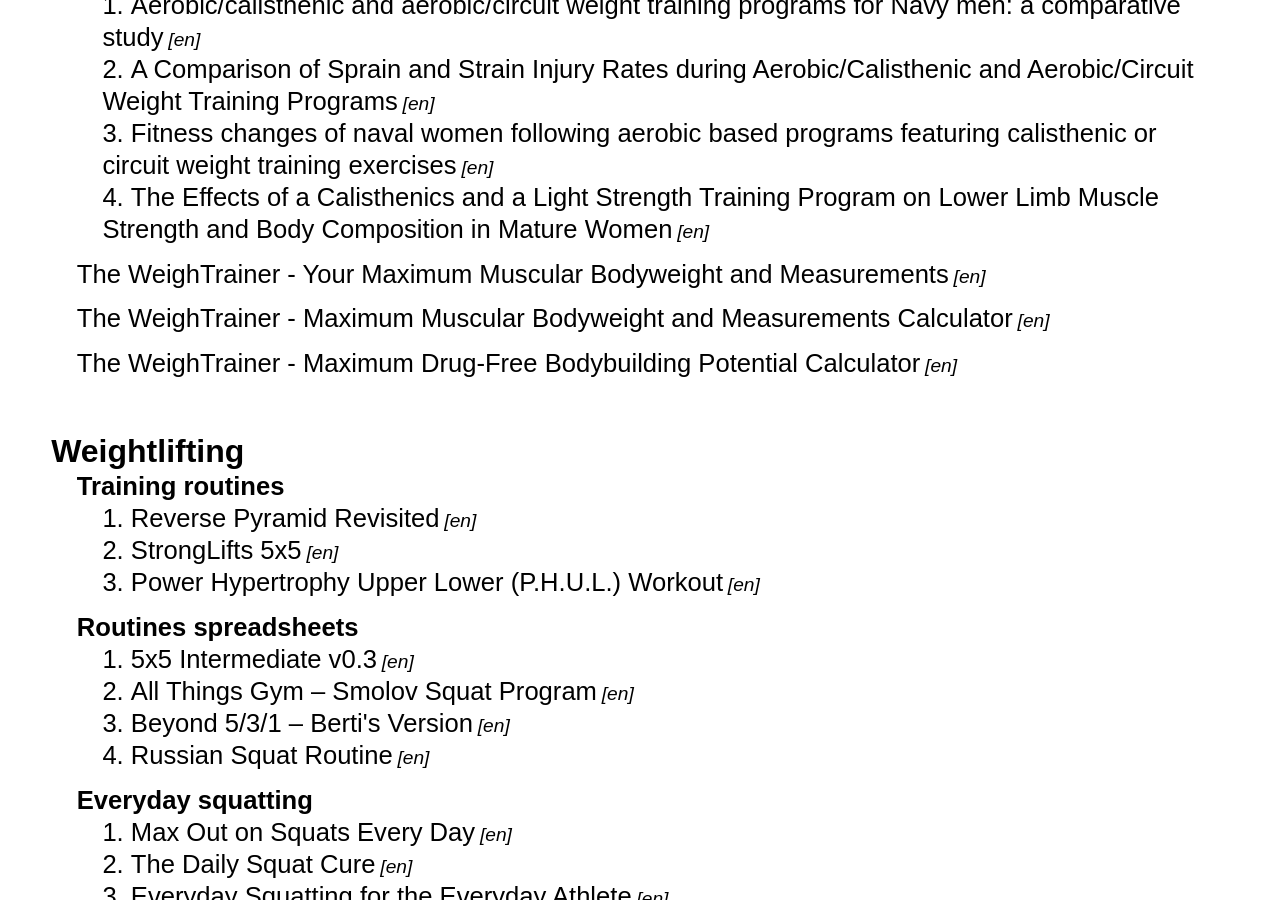
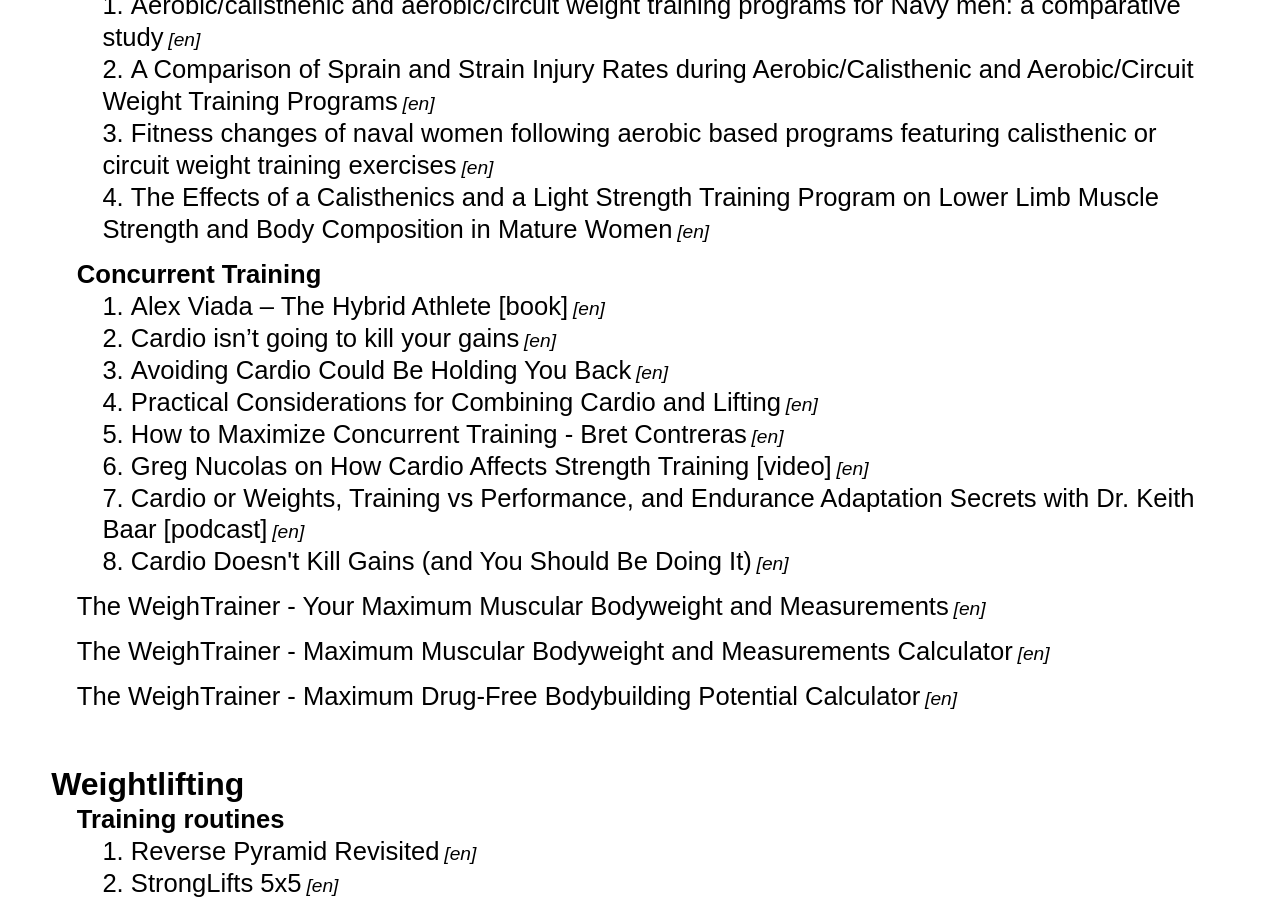
Before and after one commit to kamilogorek/kamilogorek, a Jekyll site: the page built from training.md, in a window 1280 px wide and 900 px high, scrolled down 981 px. Built offline with Jekyll 4.4.1, drawn with Linux system fonts in a browser that asks for light colours.

Commit message:
[sport] Concurrent training materials

```diff
--- a/training.md
+++ b/training.md
@@ -50,6 +50,20 @@
                     <li data-lang="en"><a href="http://oai.dtic.mil/oai/oai?verb=getRecord&metadataPrefix=html&identifier=ADA160621">A Comparison of Sprain and Strain Injury Rates during Aerobic/Calisthenic and Aerobic/Circuit Weight Training Programs</a></li>
                     <li data-lang="en"><a href="http://link.springer.com/article/10.1007/BF00426140">Fitness changes of naval women following aerobic based programs featuring calisthenic or circuit weight training exercises</a></li>
                     <li data-lang="en"><a href="http://journals.lww.com/nsca-jscr/Abstract/2003/08000/The_Effects_of_a_Calisthenics_and_a_Light_Strength.28.aspx">The Effects of a Calisthenics and a Light Strength Training Program on Lower Limb Muscle Strength and Body Composition in Mature Women</a></li>
+                </ol>
+            </dd>
+
+            <dt>Concurrent Training</dt>
+            <dd>
+                <ol>
+                    <li data-lang="en"><a href="http://www.store.jtsstrength.com/resources/hybrid-athlete">Alex Viada – The Hybrid Athlete [book]</a></li>
+                    <li data-lang="en"><a href="http://www.strengtheory.com/cardio-hypertrophy/">Cardio isn’t going to kill your gains</a></li>
+                    <li data-lang="en"><a href="http://www.strengtheory.com/avoiding-cardio-could-be-holding-you-back/">Avoiding Cardio Could Be Holding You Back</a></li>
+                    <li data-lang="en"><a href="http://www.strengtheory.com/practical-considerations-for-combining-cardiovascular-training-and-lifting/">Practical Considerations for Combining Cardio and Lifting</a></li>
+                    <li data-lang="en"><a href="http://bretcontreras.com/how-to-maximize-concurrent-training/">How to Maximize Concurrent Training - Bret Contreras</a></li>
+                    <li data-lang="en"><a href="https://youtu.be/U5fwt9yVl9s">Greg Nucolas on How Cardio Affects Strength Training [video]</a></li>
+                    <li data-lang="en"><a href="https://itunes.apple.com/pl/podcast/well-traveled-wellness-podcast/id924030061?mt=2&i=337339168">Cardio or Weights, Training vs Performance, and Endurance Adaptation Secrets with Dr. Keith Baar [podcast]</a></li>
+                    <li data-lang="en"><a href="http://breakingmuscle.com/hypertrophy/cardio-doesnt-kill-gains-and-you-should-be-doing-it">Cardio Doesn't Kill Gains (and You Should Be Doing It)</a></li>
                 </ol>
             </dd>
 
```
